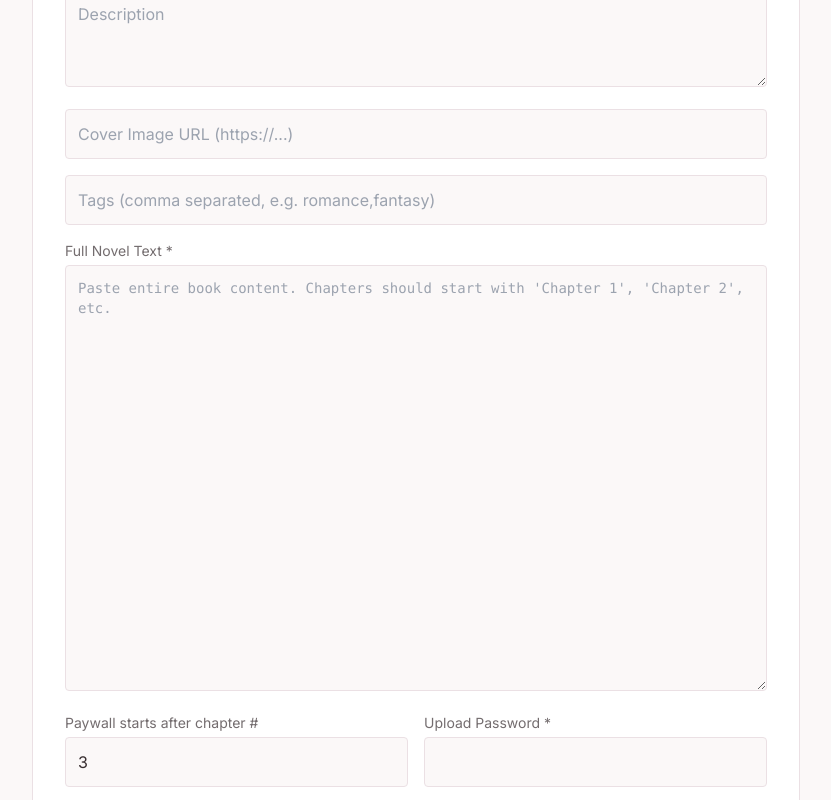
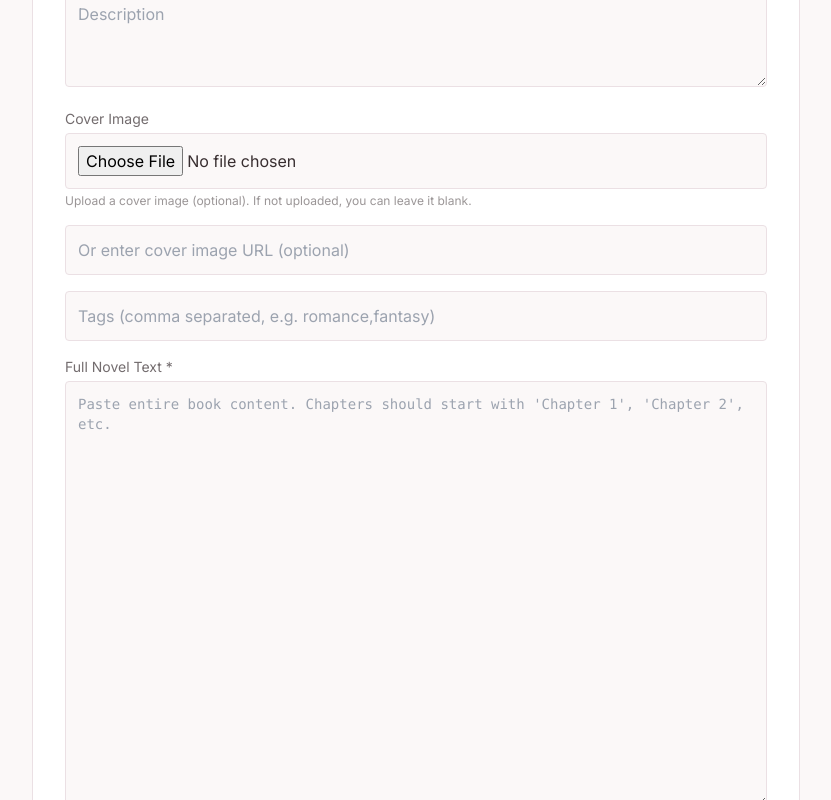
Before and after one commit to yangyifei757-dotcom/mystorysite, a Next.js app: page /admin/add-novel in a window 1280 px wide. Shown: the part 340-1140 px from the top of the page, without its empty margins (224-1055 px from the left). Built offline with nearby package versions, Linux system fonts and the light colour scheme; no server answers; a web font is replaced by a local one.

Commit message:
Update page.tsx

```diff
--- a/app/admin/add-novel/page.tsx
+++ b/app/admin/add-novel/page.tsx
@@ -1,8 +1,11 @@
 'use client'
 
 import { useState } from 'react'
+import { useRouter } from 'next/navigation'
+import { supabase } from '@/lib/supabaseClient'
 
 export default function AddNovelPage() {
+  const router = useRouter()
   const [form, setForm] = useState({
     title: '',
     author: '',
@@ -11,13 +14,19 @@ export default function AddNovelPage() {
     tags: '',
     content: '',
     payAfterChapter: '3',
-    password: '',
   })
+  const [coverFile, setCoverFile] = useState<File | null>(null)
   const [loading, setLoading] = useState(false)
   const [message, setMessage] = useState('')
 
   const handleChange = (e: React.ChangeEvent<HTMLInputElement | HTMLTextAreaElement>) => {
     setForm({ ...form, [e.target.name]: e.target.value })
+  }
+
+  const handleFileChange = (e: React.ChangeEvent<HTMLInputElement>) => {
+    if (e.target.files && e.target.files.length > 0) {
+      setCoverFile(e.target.files[0])
+    }
   }
 
   const handleSubmit = async (e: React.FormEvent) => {
@@ -26,6 +35,29 @@ export default function AddNovelPage() {
     setMessage('')
 
     try {
+      // 获取管理密码
+      const adminPassword = localStorage.getItem('admin_password') || ''
+
+      let coverUrl = form.coverUrl
+
+      // 如果选择了封面文件，上传到 Supabase Storage
+      if (coverFile) {
+        const fileExt = coverFile.name.split('.').pop()
+        const fileName = `${Date.now()}-${Math.random().toString(36).substring(2, 8)}.${fileExt}`
+        const { error: uploadError } = await supabase.storage
+          .from('covers')
+          .upload(fileName, coverFile, { contentType: coverFile.type })
+
+        if (uploadError) {
+          setMessage('❌ Cover upload failed: ' + uploadError.message)
+          setLoading(false)
+          return
+        }
+
+        const { data: urlData } = supabase.storage.from('covers').getPublicUrl(fileName)
+        coverUrl = urlData.publicUrl
+      }
+
       const res = await fetch('/api/add-novel', {
         method: 'POST',
         headers: { 'Content-Type': 'application/json' },
@@ -33,17 +65,19 @@ export default function AddNovelPage() {
           title: form.title,
           author: form.author,
           description: form.description,
-          coverUrl: form.coverUrl,
+          coverUrl,
           tags: form.tags,
           content: form.content,
           payAfterChapter: parseInt(form.payAfterChapter) || 3,
-          password: form.password,
+          password: adminPassword,
         }),
       })
 
       const data = await res.json()
       if (res.ok && data.message) {
         setMessage('✅ ' + data.message)
+        // 上传成功后可以跳转到管理列表
+        setTimeout(() => router.push('/admin/novels'), 1500)
       } else {
         setMessage('❌ ' + (data.error || 'Unknown error'))
       }
@@ -62,21 +96,20 @@ export default function AddNovelPage() {
           <input name="title" placeholder="Title *" value={form.title} onChange={handleChange} className="w-full p-3 rounded bg-background border border-border text-foreground" required />
           <input name="author" placeholder="Author *" value={form.author} onChange={handleChange} className="w-full p-3 rounded bg-background border border-border text-foreground" required />
           <textarea name="description" placeholder="Description" value={form.description} onChange={handleChange} className="w-full p-3 rounded bg-background border border-border text-foreground" rows={3} />
-          <input name="coverUrl" placeholder="Cover Image URL (https://...)" value={form.coverUrl} onChange={handleChange} className="w-full p-3 rounded bg-background border border-border text-foreground" />
+          <div>
+            <label className="block text-sm mb-1 text-foreground/70">Cover Image</label>
+            <input type="file" accept="image/*" onChange={handleFileChange} className="w-full p-3 rounded bg-background border border-border text-foreground" />
+            <p className="text-xs text-foreground/50 mt-1">Upload a cover image (optional). If not uploaded, you can leave it blank.</p>
+          </div>
+          <input name="coverUrl" placeholder="Or enter cover image URL (optional)" value={form.coverUrl} onChange={handleChange} className="w-full p-3 rounded bg-background border border-border text-foreground" />
           <input name="tags" placeholder="Tags (comma separated, e.g. romance,fantasy)" value={form.tags} onChange={handleChange} className="w-full p-3 rounded bg-background border border-border text-foreground" />
           <div>
             <label className="block text-sm mb-1 text-foreground/70">Full Novel Text *</label>
             <textarea name="content" placeholder="Paste entire book content. Chapters should start with 'Chapter 1', 'Chapter 2', etc." value={form.content} onChange={handleChange} className="w-full p-3 rounded bg-background border border-border text-foreground font-mono text-sm" rows={20} required />
           </div>
-          <div className="flex gap-4">
-            <div className="flex-1">
-              <label className="block text-sm mb-1 text-foreground/70">Paywall starts after chapter #</label>
-              <input name="payAfterChapter" type="number" min="0" value={form.payAfterChapter} onChange={handleChange} className="w-full p-3 rounded bg-background border border-border text-foreground" />
-            </div>
-            <div className="flex-1">
-              <label className="block text-sm mb-1 text-foreground/70">Upload Password *</label>
-              <input name="password" type="password" value={form.password} onChange={handleChange} className="w-full p-3 rounded bg-background border border-border text-foreground" required />
-            </div>
+          <div>
+            <label className="block text-sm mb-1 text-foreground/70">Paywall starts after chapter #</label>
+            <input name="payAfterChapter" type="number" min="0" value={form.payAfterChapter} onChange={handleChange} className="w-full p-3 rounded bg-background border border-border text-foreground" />
           </div>
           <button type="submit" disabled={loading} className="w-full py-3 bg-primary text-background rounded-xl font-bold hover:bg-primary/90 disabled:opacity-50">
             {loading ? 'Uploading...' : 'Upload Novel'}
```
